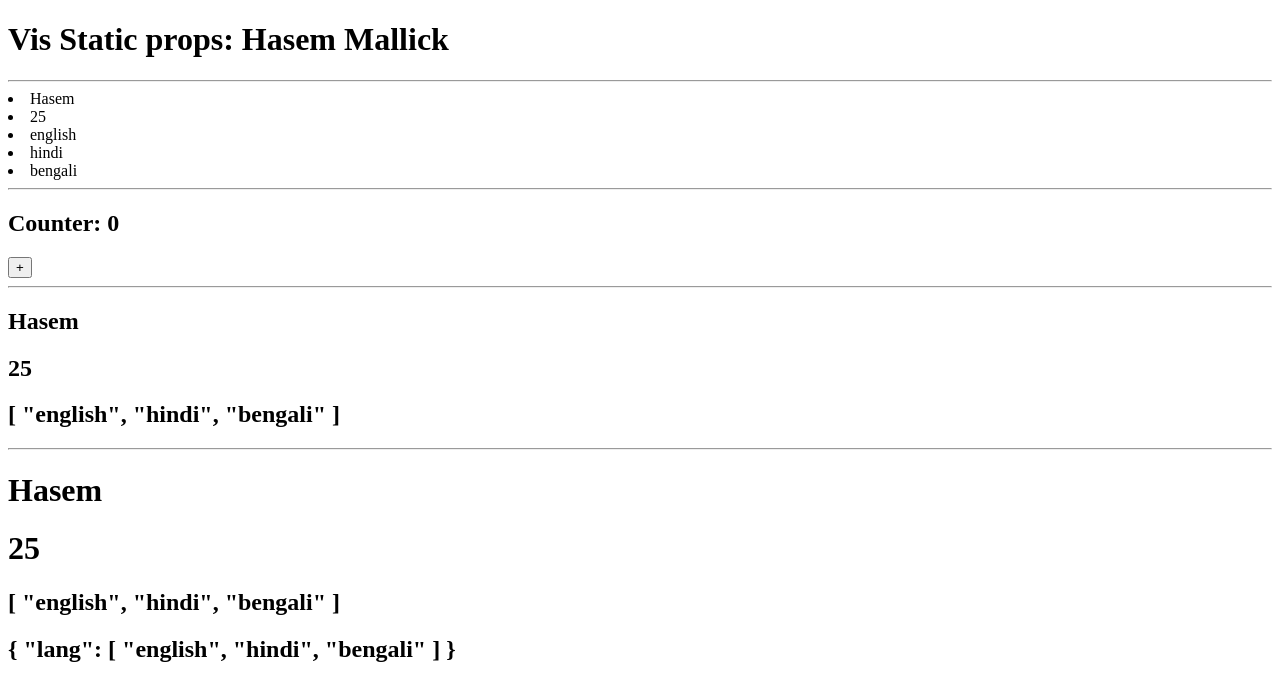
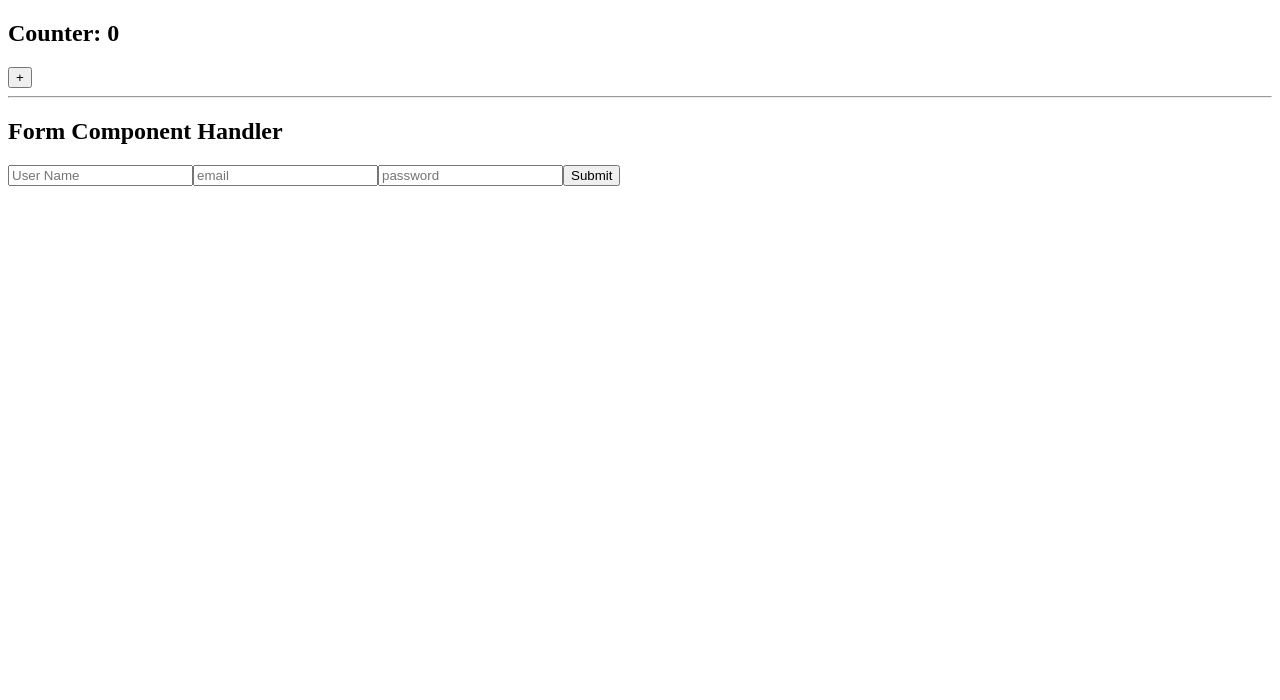
Before and after one commit to HasemMallick/vue-composition-api, a Vue app: page / in a window 1280 px wide. Shown: the top 700 px of the page. Built offline with nearby package versions, Linux system fonts and the light colour scheme.

Commit message:
component event child to parent data flow

```diff
--- a/src/App.vue
+++ b/src/App.vue
@@ -1,28 +1,22 @@
 <script setup>
-import { reactive } from 'vue'
-import DynamicProps from './components/DynamicProps.vue';
-import ReactiveProps from './components/ReactiveProps.vue';
-import StaticProps from './components/StaticProps.vue';
-import PropValidation from './components/PropValidation.vue';
-import CustomPropValidation from './components/CustomPropValidation.vue';
+import { ref } from 'vue'
+import ComponentEvent from './components/ComponentEvent.vue';
+import FomComponentEvent from './components/FomComponentEvent.vue';
 
-const name = "Hasem"
-const age = 25
-const lang = ['english', 'hindi', 'bengali']
-const obj = {lang: ['english', 'hindi', 'bengali']}
+const count = ref(0)
 
-const count = reactive({count: 0})
-
+const formHandler = (username, email, password) => {
+    console.log("user name: ", username);
+    console.log("user email: ", email);
+    console.log("user password: ", password);
+}
 </script>
 
 <template>
-    <StaticProps name="Hasem Mallick" />
+    <h2>Counter: {{ count }}</h2>
+    <ComponentEvent @incrementCounter="count++" />
+
     <hr>
-    <DynamicProps :name="name" :age="age" :lang="lang" />
-    <hr>
-    <ReactiveProps :count="count.count" />
-    <hr>
-    <PropValidation :name="name" :age="age" :lang="lang" />
-    <hr>
-    <CustomPropValidation :name="name" :age="age" :lang="lang" :obj="obj" />
+
+    <FomComponentEvent @userInfo="formHandler"/>
 </template>
--- /dev/null
+++ b/src/components/ComponentEvent.vue
@@ -0,0 +1,13 @@
+
+<script setup>
+
+</script>
+<template>
+    <div>
+        <button type="submit" @click="$emit('incrementCounter')" >+</button>
+    </div>
+</template>
+
+<style lang="scss" scoped>
+
+</style>
--- a/src/components/CustomPropValidation.vue
+++ /dev/null
@@ -1,36 +0,0 @@
-<script setup>
-const props = defineProps({
-    name:{
-        type: String,
-        validator: (propValue) => {
-            return ['Hasem', 'Mallick', 'bengali'].includes(propValue)  // is the name is exists in the provided array or  not
-        }
-    },
-    age: {
-        type: Number,
-        validator: (propValue) => {
-            return (propValue > 18 && propValue < 30)
-        }
-    },
-    lang: {
-        type: Array,
-        required: true,
-    },
-    obj: {
-        type: Object
-    }
-})
-</script>
-<template>
-    <div>
-        <h1>{{ props.name }}</h1>
-        <h1>{{ props.age }}</h1>
-        <h2>{{ props.lang }}</h2>
-        <h2>{{ props.obj }}</h2>
-    </div>
-</template>
-
-
-<style lang="scss" scoped>
-
-</style>
--- a/src/components/DynamicProps.vue
+++ /dev/null
@@ -1,22 +0,0 @@
-<script setup>
-const props = defineProps(['name', 'age', 'lang'])
-
-console.log(props)
-</script>
-
-<template>
-    <div>
-        <li>
-            {{ props.name }}
-        </li>
-        <li>
-            {{ props.age }}
-        </li>
-
-        <li v-for="(la, i) in props.lang" :key="i">
-            {{ la }}
-        </li>
-    </div>
-</template>
-
-<style lang="scss" scoped></style>
--- /dev/null
+++ b/src/components/FomComponentEvent.vue
@@ -0,0 +1,37 @@
+
+<script setup>
+import { ref, reactive } from 'vue'
+
+// const userName = ref('')
+// const userEmail = ref('')
+// const userPassword = ref('')
+
+const formData = reactive({
+    userName: '',
+    userEmail: '',
+    userPassword: ''
+})
+
+
+</script>
+
+<template>
+    <div>
+        <h2>Form Component Handler </h2>
+
+        <!-- /*first argument is method name the method EXACT same name will be used in parent component*/ -->
+        <form @submit.prevent="$emit('userInfo', formData.userName, formData.userEmail, formData.userPassword)" >
+            <input v-model="formData.userName" type="text" placeholder="User Name">
+            <input v-model="formData.userEmail" type="email" placeholder="email">
+            <input v-model="formData.userPassword" type="password" placeholder="password">
+            <button type="submit">Submit</button>
+        </form>
+
+        <div>
+            {{ formData.userName }}
+        </div>
+    </div>
+</template>
+<style lang="scss" scoped>
+
+</style>
--- a/src/components/PropValidation.vue
+++ /dev/null
@@ -1,38 +0,0 @@
-
-<script setup>
-// basic prop validation
-// const props = defineProps({
-//     name: String,
-//     age: Number,
-//     lang: Array
-// })
-
-// advance prop validation
-const props = defineProps({
-    name:{
-        type: String,
-        required: true,
-        default: "Provide Name "
-    },
-    age: {
-        type: Number,
-        required: true,
-    },
-    lang: {
-        type: Array,
-        required: true
-    }
-})
-</script>
-
-<template>
-    <div>
-        <h2>{{ props.name }}</h2>
-        <h2>{{ props.age }}</h2>
-        <h2>{{ props.lang }}</h2>
-    </div>
-</template>
-
-<style lang="scss" scoped>
-
-</style>
--- a/src/components/ReactiveProps.vue
+++ /dev/null
@@ -1,18 +0,0 @@
-<script setup>
-// Props are read only mutation is not allowed in props
-const props = defineProps(['count'])
-
-// console.log(props.count);
-
-</script>
-<template>
-    <div>
-        <h2>Counter: {{ props.count }}</h2>
-        <button type="submit" @click="props.count += 5" >+</button>
-    </div>
-</template>
-
-
-<style lang="scss" scoped>
-
-</style>
--- a/src/components/StaticProps.vue
+++ /dev/null
@@ -1,17 +0,0 @@
-
-<script setup>
-const props = defineProps(['name'])
-
-console.log(props);
-console.log(props.name);
-
-</script>
-
-<template>
-    <div>
-       <h1>Vis Static props: {{ props.name }}</h1>
-    </div>
-</template>
-<style lang="scss" scoped>
-
-</style>
```
Also changed, not shown: src/components/README.md (added).
